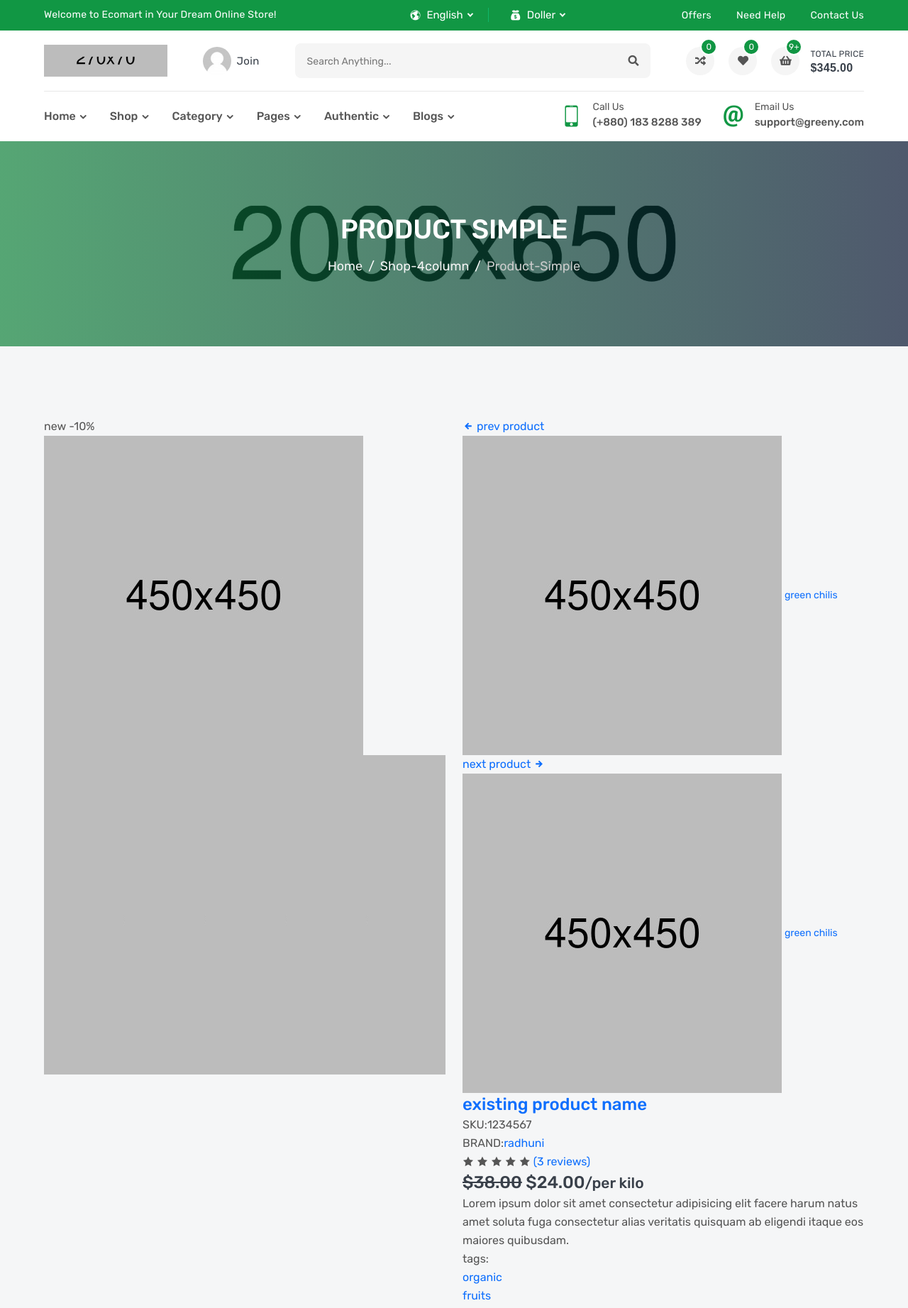
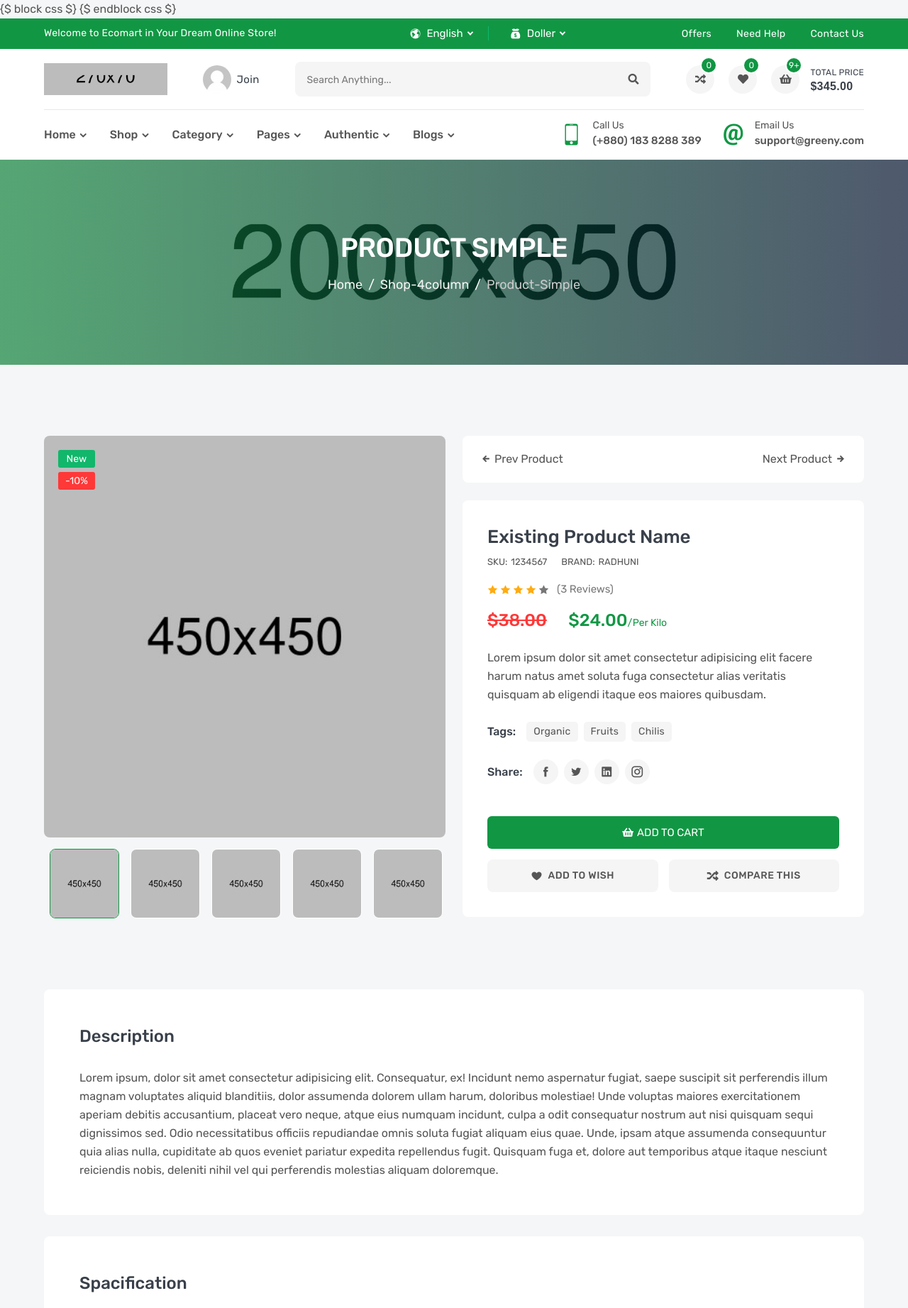
Before and after one commit to Gouda01/Django-Amazon-Clone, a Django app: a page that uses templates/base.html in a window 1280 px wide. Shown: the top 1843 px of the page at 71% size. Run offline with Django 4.2, Linux system fonts and the light colour scheme; data comes from the database, SQL or seed files in the repository; both versions use the stored data as it was after the commit; parts of the project's set-up code (start-up, migrations or seed data) failed here and were passed over; some libraries are stand-ins or nearby versions.

Commit message:
Add css extends to product detail page

```diff
--- a/products/templates/products/product_detail.html
+++ b/products/templates/products/product_detail.html
@@ -1,4 +1,10 @@
+
 {% extends "base.html" %}
+{% load static %}
+
+        {% block css %}
+        <link rel="stylesheet" href="{% static 'en/css/product-details.css' %}">
+        {% endblock %}
 
         {% block body %}
 
@@ -797,3 +803,7 @@
         =======================================-->
 
         {% endblock body %}
+
+        {% block js %}
+
+        {% endblock %}
--- a/templates/base.html
+++ b/templates/base.html
@@ -45,6 +45,10 @@
         <!-- CUSTOM -->
         <link rel="stylesheet" href="{% static 'en/css/main.css' %}">
         <link rel="stylesheet" href="{% static 'en/css/index.css' %}">
+        <link rel="stylesheet" href="{% static 'en/css/product-details.css' %}">
+
+        {$ block css $}
+        {$ endblock css $}
         <!--=====================================
                     CSS LINK PART END
         =======================================-->
```
Also changed, not shown: db.sqlite3.
